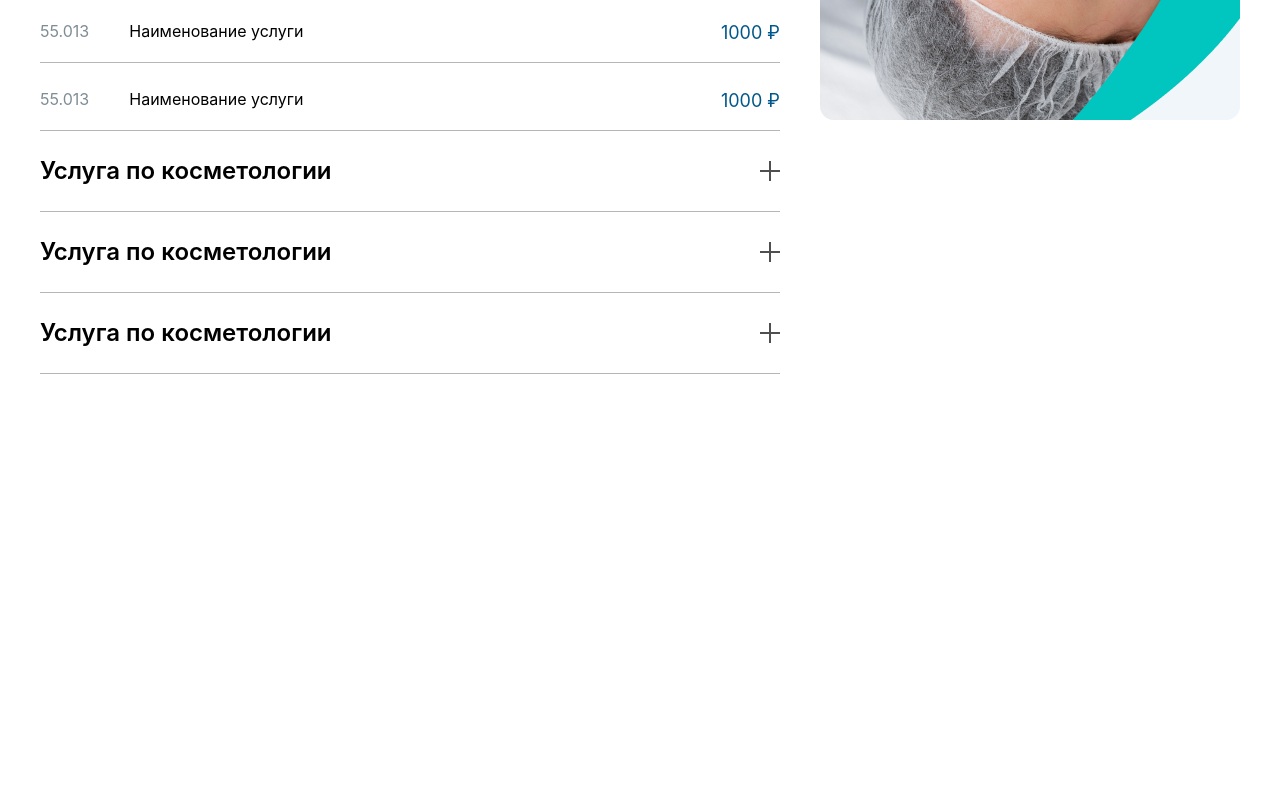
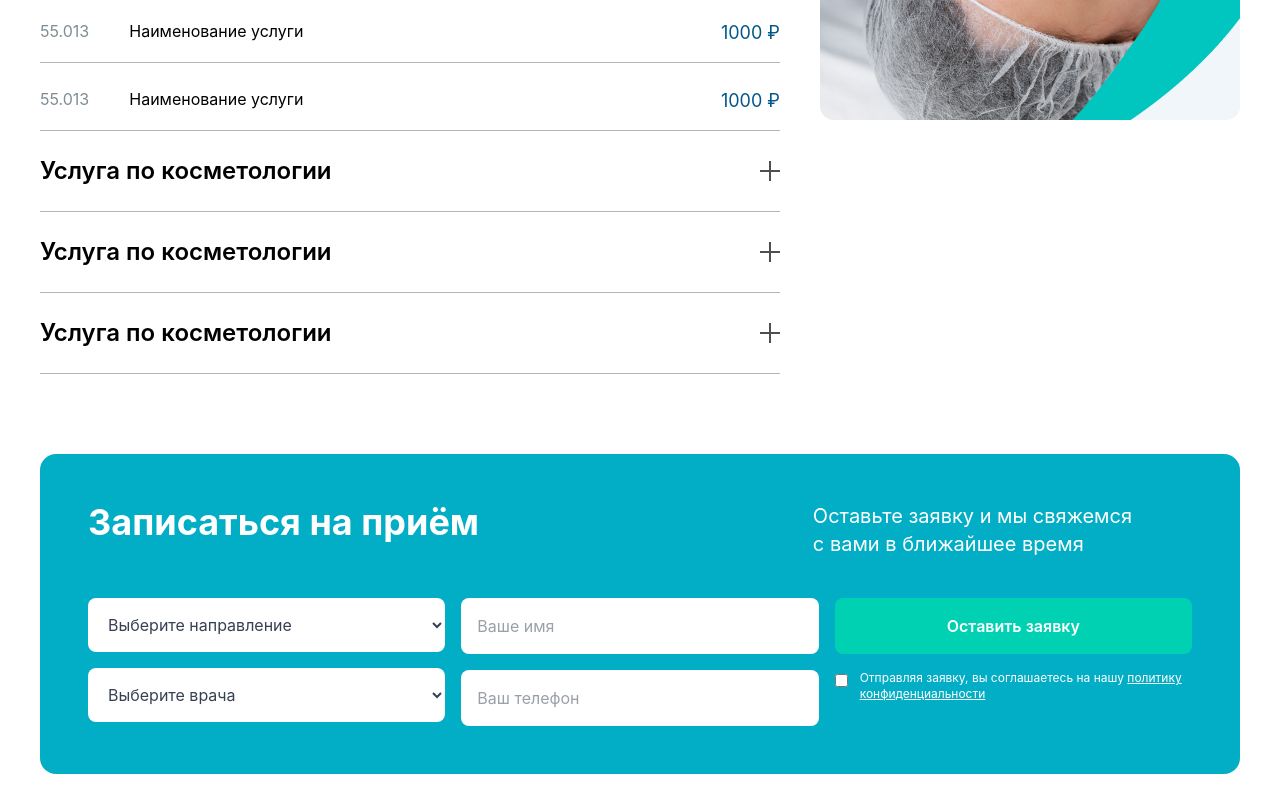
Before and after one commit to Vikingstrong/Exam-4, a website: page src/page3.html in a window 1280 px wide. Shown: the part 1620-2432 px from the top of the page. Before the commit the page ends 2034 px from the top, so only its background shows below. Drawn offline with nearby package versions, Linux system fonts and the light colour scheme; files that its build step writes are made by us from their sources.

Commit message:
Add section 4 on page 3

```diff
--- a/src/page3.html
+++ b/src/page3.html
@@ -156,6 +156,36 @@
         </div>
         <img class="hidden lg:block" src="./img/page3/section3/img.png" alt="">
     </section>
+
+    <section class="max-w-300 m-auto bg-[#02AEC5] rounded-2xl p-5 lg:p-12 lg:my-10 text-white">
+        <div class="flex flex-col lg:flex-row justify-between items-start gap-5 mb-10">
+            <h2 class="text-3xl lg:text-4xl font-bold">Записаться на приём</h2>
+            <p class="text-xl lg:relative lg:right-15">Оставьте заявку и мы свяжемся <br> с вами в ближайшее время</p>
+        </div>
+
+        <form class="grid grid-cols-1 md:grid-cols-2 lg:grid-cols-3 gap-4">
+            <div class="flex flex-col gap-4">
+            <select class="w-full p-4 rounded-lg text-gray-700 outline-none bg-white">
+                <option>Выберите направление</option>
+            </select>
+            <select class="w-full p-4 rounded-lg text-gray-700 outline-none bg-white">
+                <option>Выберите врача</option>
+            </select>
+            </div>
+            <div class="flex flex-col gap-4">
+            <input type="text" placeholder="Ваше имя" class="w-full p-4 rounded-lg bg-white text-gray-700 outline-none">
+            <input type="tel" placeholder="Ваш телефон" class="w-full p-4 rounded-lg bg-white text-gray-700 outline-none">
+            </div>
+            <div class="flex flex-col gap-4">
+            <button type="submit" class="w-full bg-[#00D1B2] py-4 rounded-lg font-semibold text-white">Оставить заявку</button>
+
+            <div class="flex items-start gap-3 text-xs">
+                <input type="checkbox" class="mt-1 accent-[#00D1B2]">
+                <span>Отправляя заявку, вы соглашаетесь на нашу <a class="underline">политику конфиденциальности</a></span>
+            </div>
+            </div>
+        </form>
+    </section>
 </main>
 </body>
 </html>
```
